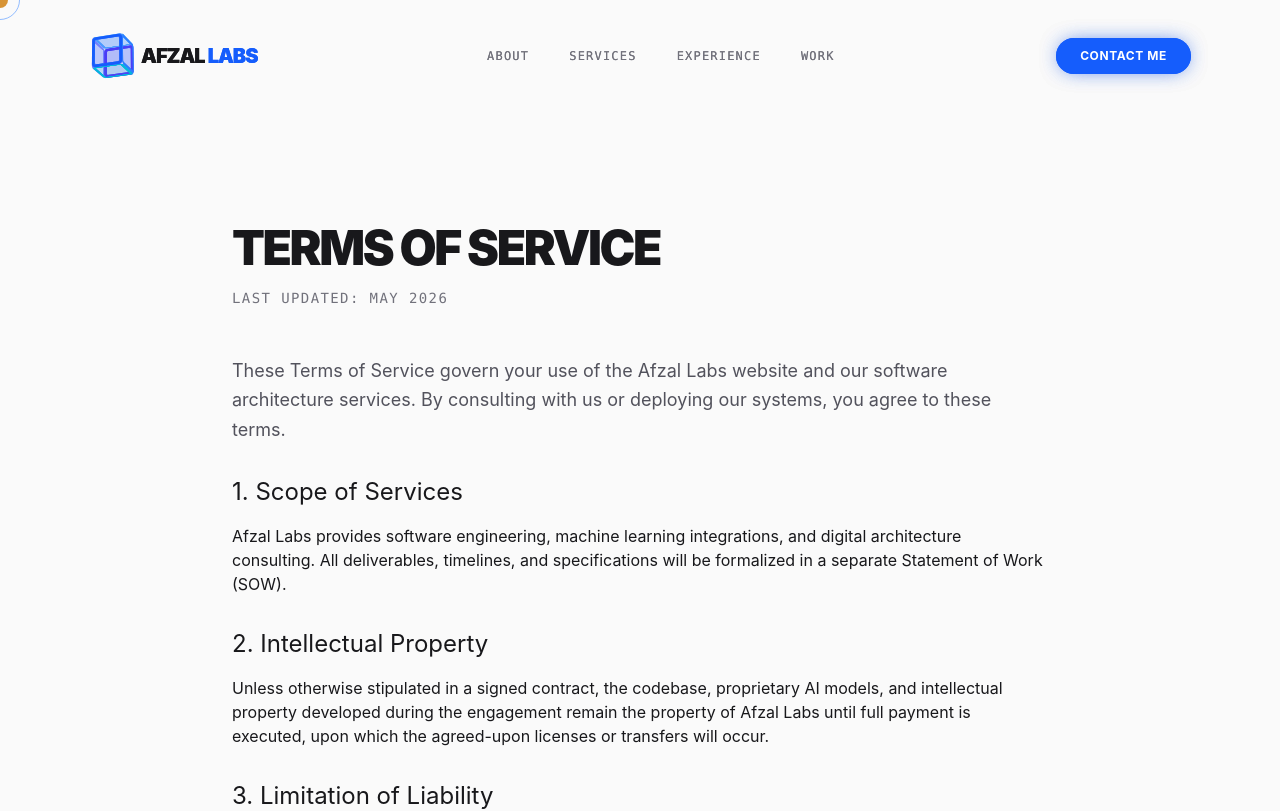
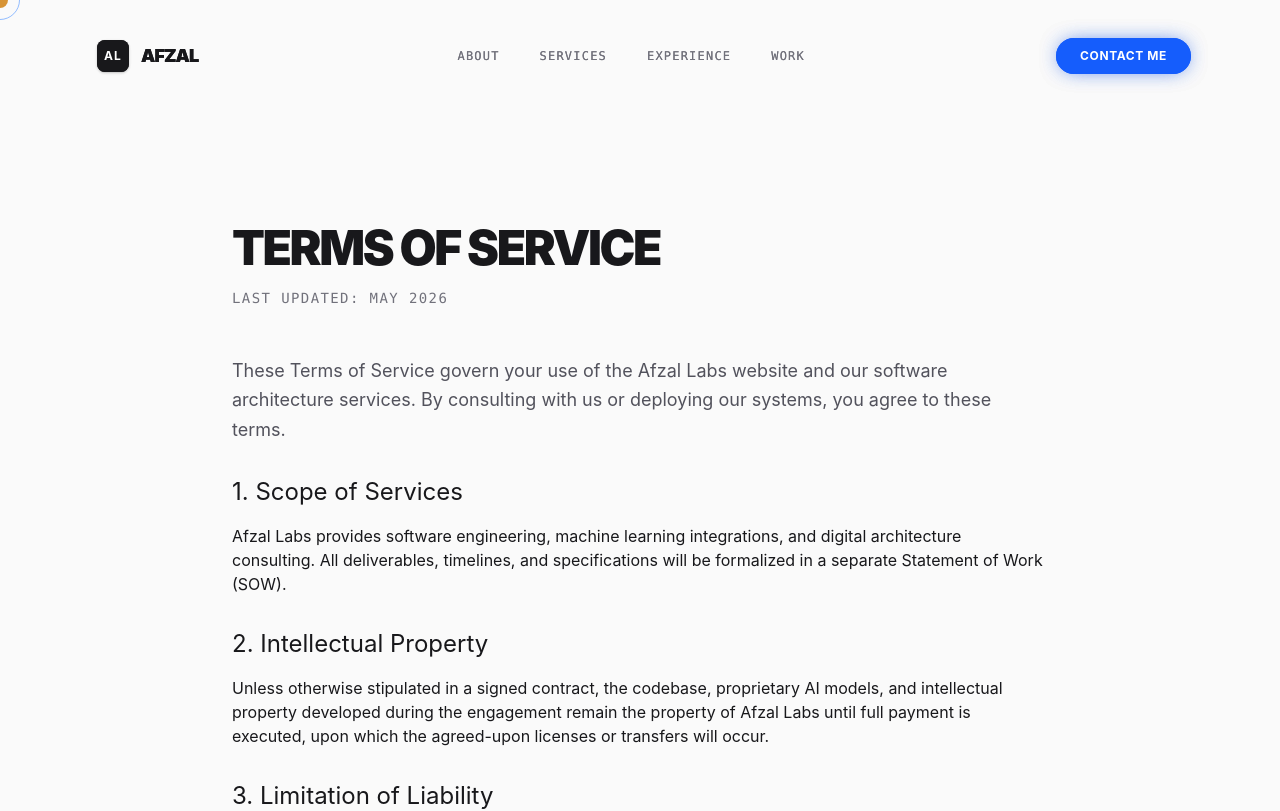
Before and after one commit to yasir-soomro/Afzal-Labs, a Next.js app: page /terms in a window 1280 px wide. Shown: the top 811 px of the page. Built offline with nearby package versions, Linux system fonts and the light colour scheme.

Commit message:
refactor: simplify navbar logo
Replace the complex animated 3D logo with a static, clean brand mark to improve performance and visual consistency.

```diff
--- a/components/layout/navbar.tsx
+++ b/components/layout/navbar.tsx
@@ -6,29 +6,10 @@
 import Link from "next/link";
 import { usePathname } from "next/navigation";
 
-const AnimatedLogo = () => {
+const Logo = () => {
   return (
-    <div style={{ perspective: "800px" }} className="w-8 h-8 flex-shrink-0">
-      <motion.div
-        className="w-full h-full relative"
-        animate={{
-          rotateX: [0, 180, 360],
-          rotateY: [0, 180, 360]
-        }}
-        transition={{
-          duration: 10,
-          repeat: Infinity,
-          ease: "linear"
-        }}
-        style={{ transformStyle: "preserve-3d" }}
-      >
-        <div className="absolute inset-0 border-[3px] border-blue-600 bg-blue-600/10 rounded-sm" style={{ transform: "translateZ(16px)" }} />
-        <div className="absolute inset-0 border-[3px] border-indigo-600 bg-indigo-600/10 rounded-sm" style={{ transform: "rotateY(180deg) translateZ(16px)" }} />
-        <div className="absolute inset-0 border-[3px] border-cyan-500 bg-cyan-500/10 rounded-sm" style={{ transform: "rotateX(90deg) translateZ(16px)" }} />
-        <div className="absolute inset-0 border-[3px] border-blue-400 bg-blue-400/10 rounded-sm" style={{ transform: "rotateX(-90deg) translateZ(16px)" }} />
-        <div className="absolute inset-0 border-[3px] border-indigo-400 bg-indigo-400/10 rounded-sm" style={{ transform: "rotateY(90deg) translateZ(16px)" }} />
-        <div className="absolute inset-0 border-[3px] border-blue-500 bg-blue-500/10 rounded-sm" style={{ transform: "rotateY(-90deg) translateZ(16px)" }} />
-      </motion.div>
+    <div className="w-8 h-8 rounded-lg bg-zinc-900 text-white flex items-center justify-center font-bold text-xs tracking-widest shadow-sm group-hover:scale-105 transition-transform duration-300">
+      AL
     </div>
   );
 };
@@ -90,9 +71,9 @@
           }}
           className="w-full rounded-2xl md:rounded-full border border-transparent flex items-center justify-between px-4 md:px-6 h-16 transition-colors duration-300"
         >
-          <Link href="/" onClick={() => setMobileMenuOpen(false)} className="group flex items-center gap-3 text-xl font-black tracking-tighter uppercase text-zinc-900 hover:text-blue-600 transition-colors focus:outline-none rounded-full px-2 py-1">
-            <AnimatedLogo />
-            <span>Afzal <span className="text-blue-600">Labs</span></span>
+          <Link href="/" onClick={() => setMobileMenuOpen(false)} className="group flex items-center gap-3 text-lg font-black tracking-tighter uppercase text-zinc-900 hover:text-zinc-600 transition-colors focus:outline-none rounded-full px-2 py-1">
+            <Logo />
+            <span>Afzal</span>
           </Link>
 
           {/* Desktop Nav */}
```
